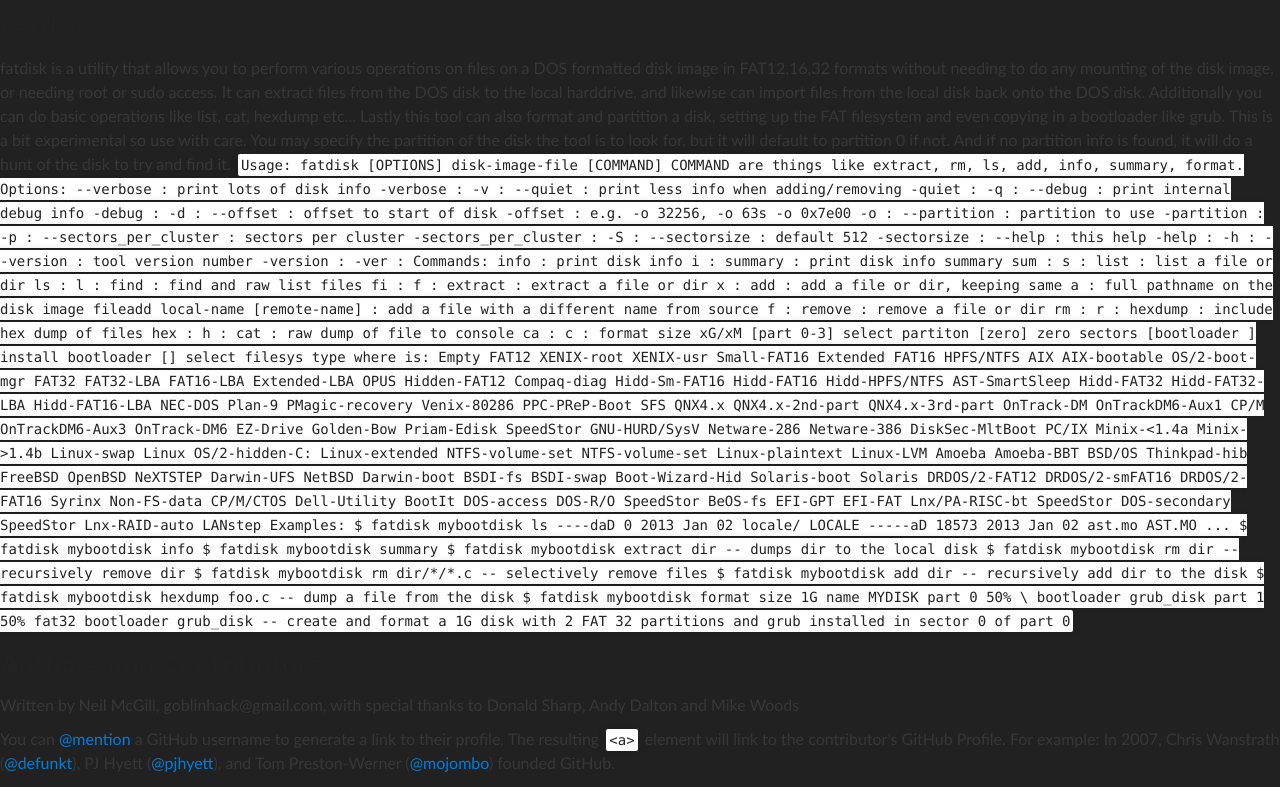
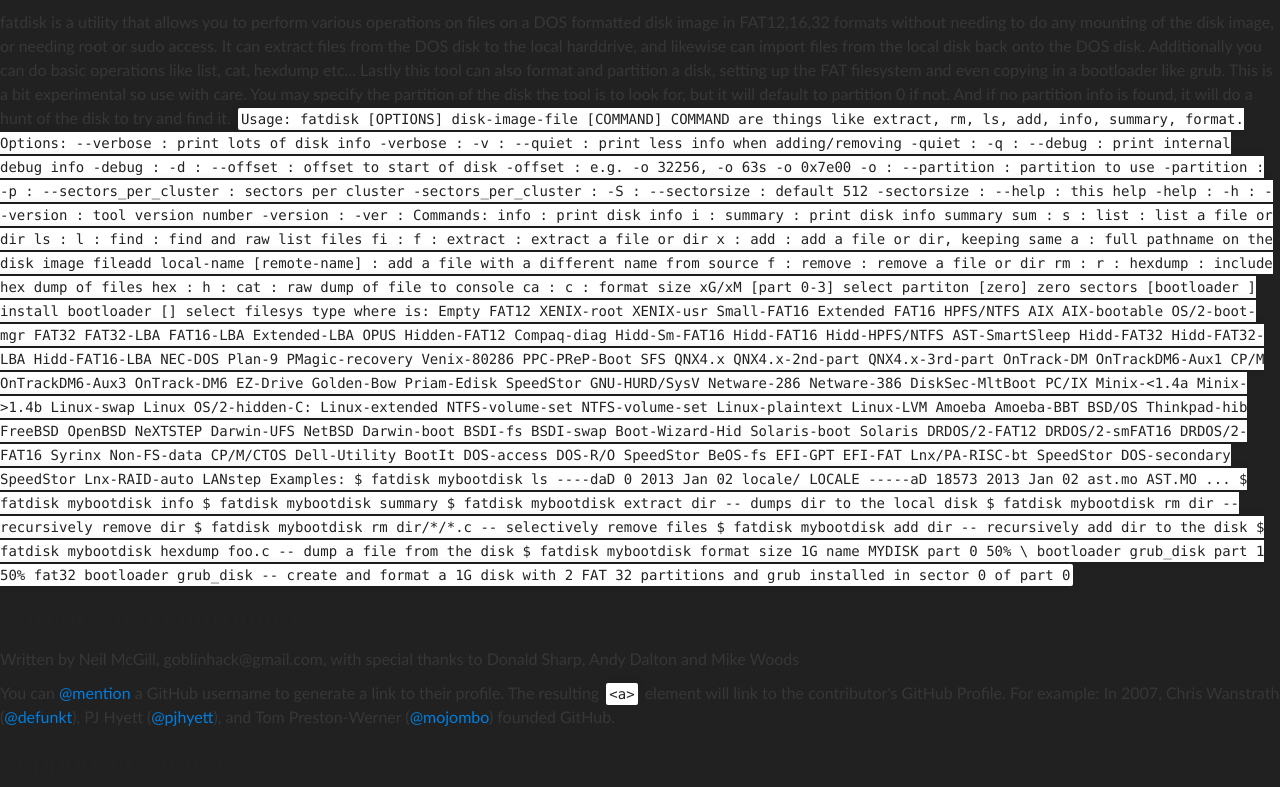
Before and after one commit to goblinhack/fatdisk, a plain HTML site: page index.html in a window 1280 px wide. Shown: the top 787 px of the page. Drawn offline with Linux system fonts and the light colour scheme.

Commit message:
work in progress

```diff
--- a/index.html
+++ b/index.html
@@ -13,8 +13,6 @@
 
   <body>
 
-<h3>
-<a name="designer-templates" class="anchor" href="#designer-templates"><span class="octicon octicon-link"></span></a>Fatfisk</h3>
 <p>
 fatdisk is a utility that allows you to perform various operations on files
 on a DOS formatted disk image in FAT12,16,32 formats without needing to do any
```
